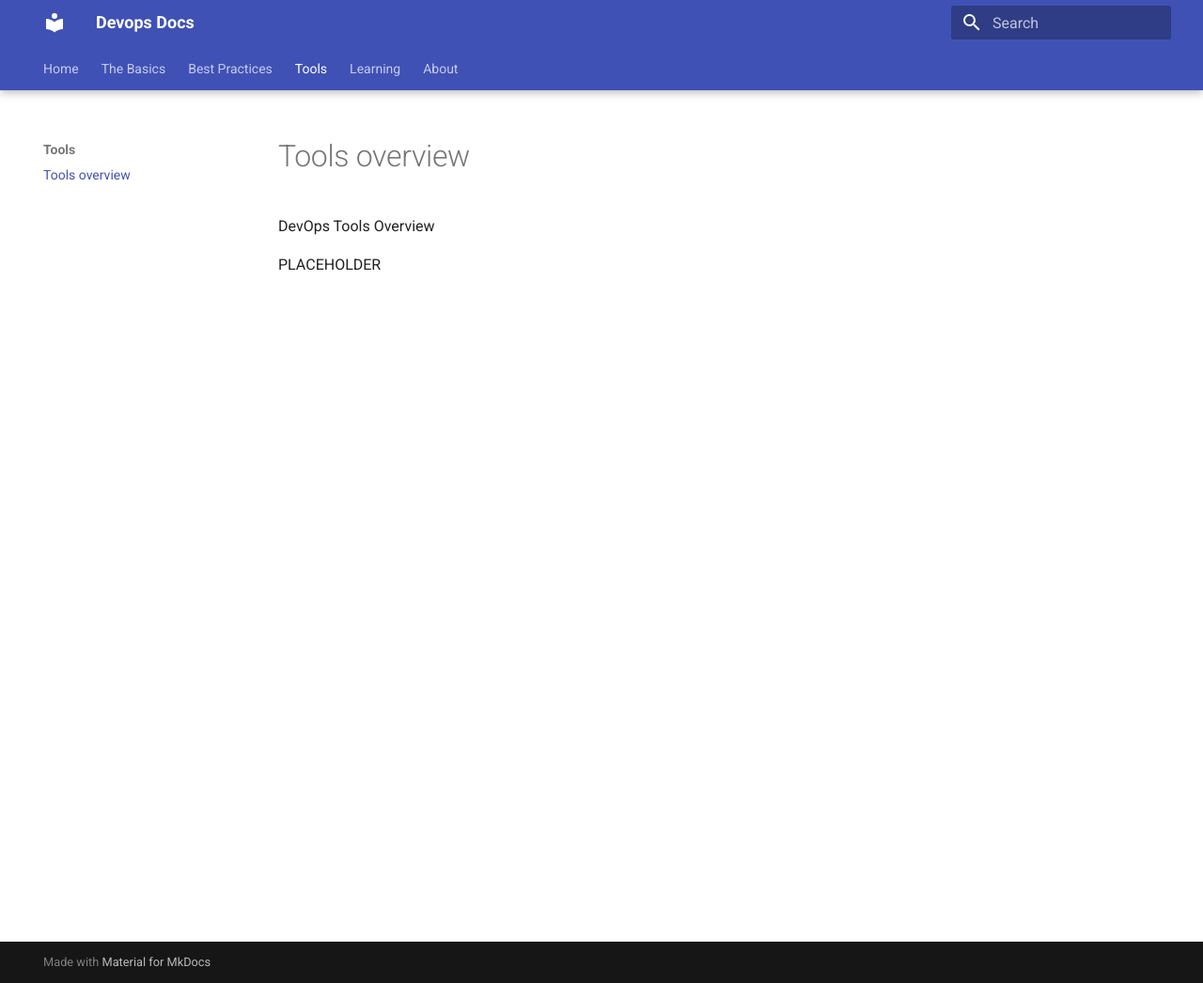
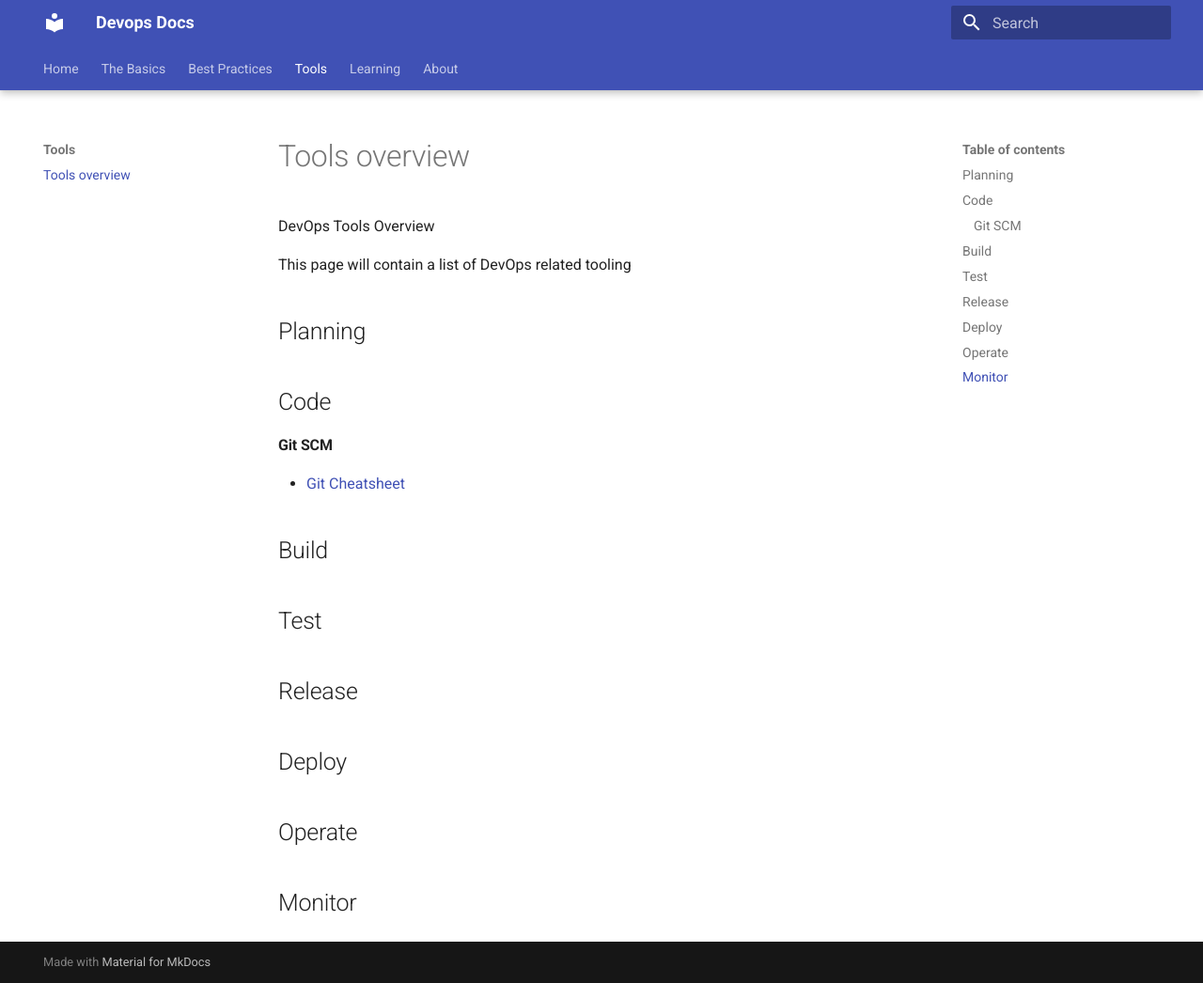
Before and after one commit to Niodus/devops-docs, an MkDocs documentation site: the page built from docs/devops-tools/tools-overview.md, in a window 1280 px wide and 1046 px high. Shown: the whole window at 94% size. Built offline with MkDocs 1.6.1 and Material for MkDocs 9.7.7, drawn with Linux system fonts in a browser that asks for light colours.

```diff
--- a/docs/devops-practices/continuous-planning/agile-development/Delivery-Plan.md
+++ b/docs/devops-practices/continuous-planning/agile-development/delivery-plan.md
@@ -22,7 +22,7 @@ One approach you can take to accomplish is with stickies and a spreadsheet.
 Step 1: Stack rank the features for everything in your backlog
 
 - Functional Features
-- [Non-functional Features](../continuous-planning/design-reviews/design-patterns/non-functional-requirements-capture-guide.md)
+- [Non-functional Features](design-reviews/design-patterns/non-functional-requirements-capture-guide.md)
 - User Research and Design
 - Testing
 - Documentation
--- a/docs/devops-tools/tools-overview.md
+++ b/docs/devops-tools/tools-overview.md
@@ -1,3 +1,23 @@
 DevOps Tools Overview
 
-PLACEHOLDER
+This page will contain a list of DevOps related tooling
+
+## Planning
+
+## Code
+
+#### Git SCM
+
+- [Git Cheatsheet](git/git-cheatsheet.md)
+
+## Build
+
+## Test
+
+## Release
+
+## Deploy
+
+## Operate
+
+## Monitor
```
Also changed, not shown: docs/devops-practices/continuous-planning/agile-development/Scrum-of-Scrums.md (deleted, +0 -36 lines), docs/devops-practices/continuous-planning/agile-development/backlog-management.md (+0 -1 lines), docs/devops-practices/continuous-planning/agile-development/scrum-of-scrums.md (added, +36 -0 lines), docs/devops-tools/devops-tools-list.md (deleted, +0 -19 lines), docs/devops-practices/continuous-planning/agile-development/collaboration.md (renamed from docs/devops-practices/continuous-planning/agile-development/Collaboration.md), docs/devops-practices/continuous-planning/agile-development/retrospectives.md (renamed from docs/devops-practices/continuous-planning/agile-development/Retrospectives.md), docs/devops-practices/continuous-planning/agile-development/sprint-planning.md (renamed from docs/devops-practices/continuous-planning/agile-development/Sprint-Planning.md), docs/devops-practices/continuous-planning/agile-development/sprint-planning/Estimation.md (renamed from docs/devops-practices/continuous-planning/agile-development/Sprint-Planning/Estimation.md), docs/devops-practices/continuous-planning/agile-development/sprint-planning/Sprint-Structure.md (renamed from docs/devops-practices/continuous-planning/agile-development/Sprint-Planning/Sprint-Structure.md), docs/devops-practices/continuous-planning/agile-development/stand-ups/Social-Question.md (renamed from docs/devops-practices/continuous-planning/agile-development/Stand-Ups/Social-Question.md), docs/devops-practices/continuous-planning/agile-development/team-agreements/Definition-of-Done.md (renamed from docs/devops-practices/continuous-planning/agile-development/Team-Agreements/Definition-of-Done.md), docs/devops-practices/continuous-planning/agile-development/team-agreements/Definition-of-Ready.md (renamed from docs/devops-practices/continuous-planning/agile-development/Team-Agreements/Definition-of-Ready.md), docs/devops-practices/continuous-planning/agile-development/team-agreements/Team-Manifesto.md (renamed from docs/devops-practices/continuous-planning/agile-development/Team-Agreements/Team-Manifesto.md), docs/devops-practices/continuous-planning/agile-development/team-agreements/Working-Agreements.md (renamed from docs/devops-practices/continuous-planning/agile-development/Team-Agreements/Working-Agreements.md), 2 more files.
